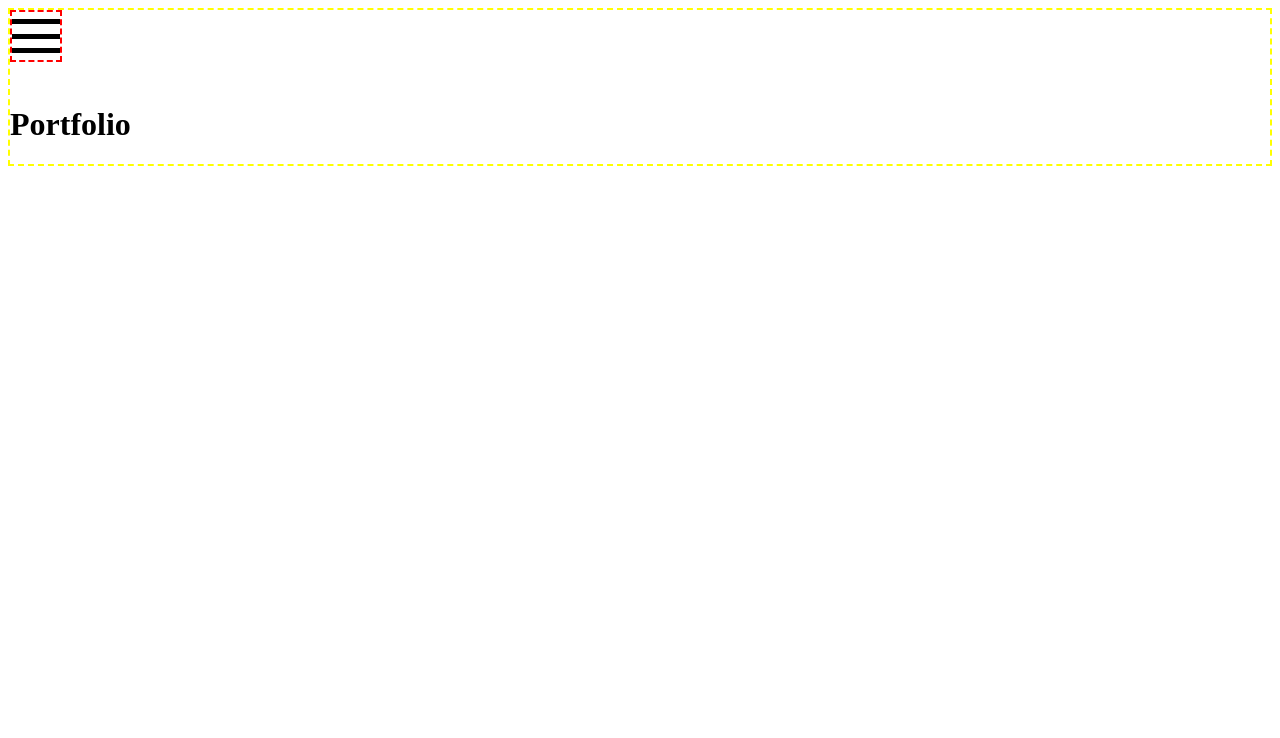
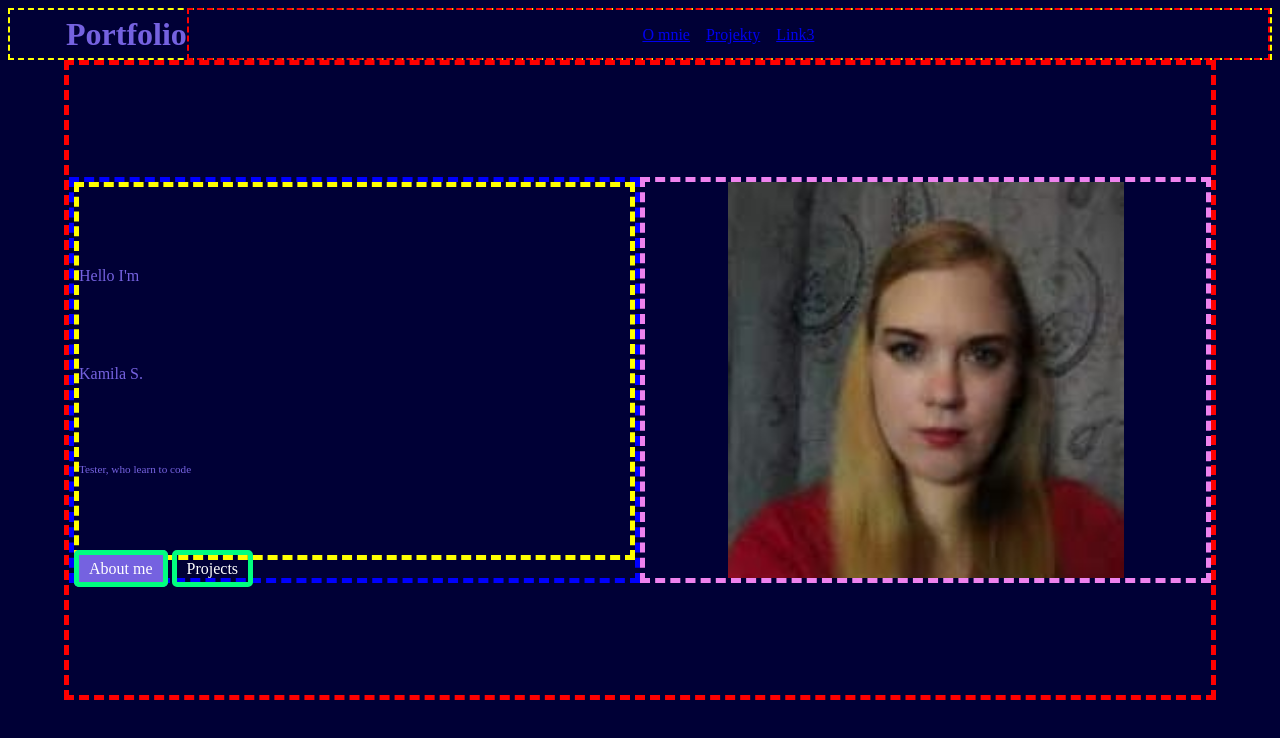
Before and after one commit to StosikKamila/First-simple-game-in-JavaScript, a plain HTML site: page index.html in a window 1280 px wide. Drawn offline with Linux system fonts and the light colour scheme.

Commit message:
FRONT PAGE

```diff
--- a/index.html
+++ b/index.html
@@ -7,9 +7,10 @@
     <link rel="stylesheet" type="text/css" href="style.css">
 
 
-    <title>Document</title>
+    <title>Portfolio</title>
 </head>
 <body>
+
    <header>
         <input type="checkbox" id="toggler">
         <label for="toggler">
@@ -24,10 +25,10 @@
         <nav>
             <ul>
                 <li>
-                <a href="#">Link1</a>
+                    <a href="#">O mnie</a>
                 </li>
                 <li>
-                <a href="#">Link2</a>
+                    <a href="#">Projekty</a>
                 </li>
                 <li>
                     <a href="#">Link3</a>
@@ -35,6 +36,21 @@
             </ul>
         </nav>
    </header>
-
+   <section id="home">
+       <header>
+           <div class="wrapper">
+                <p>Hello I'm</p>
+                <p>Kamila S.</p>
+                <p class="desc">Tester, who learn to code</p>
+           </div>
+           <div class="buttonField">
+               <a href="#about">About me</a>
+               <a href="#projects">Projects</a>
+           </div>
+        </header>
+        <div class="imgWrapper">
+            <img src="tl.jpg" alt="Profile Photo">
+        </div>
+   </section>
 </body>
 </html>
--- a/style.scss
+++ b/style.scss
@@ -1,12 +1,29 @@
-body header{
+$darkColor:#000036;
+$secondaryColor: #282162;
+$primaryColor: #7562E0;
+$marginSize:3.5rem;
+$white:#fff;
+$darkenColor:#181824;
+body {
+    background-color: $darkColor;
+    color: $primaryColor;
+    > header{
         border: 2px dashed yellow;
-    input{display: none;}
+        height: 3rem;
+        display: flex;
+        align-items: center;
+        input{
+            display: none;
+        }
+
         label{
             border:2px dashed red;
-        width:3em;
-        height:3em;
+            width:3rem;
+            height:3rem;
             position: fixed;
+            cursor: pointer;
             div{
+                transition: .5s;
                 background-color: #000;
                 height:5px;
                 width: 100%;
@@ -24,24 +41,111 @@ body header{
                 }
             }
         }
-    nav{display:none;}
-    #toggler:checked ~nav{
+
+        nav{
+            display:none;
+            position: fixed;
+            border: 2px dashed red;
+            left: 0;
+            top: 0;
+            width: 100%;
+            height: 100%;
+            margin-top: 3.5rem;
+            ul{
+                list-style-type: none;
+            }
+        }
+
+        #toggler:checked ~ nav{
             display: block;
         }
 
+        #toggler:checked ~ label{
+            div{
+                &:nth-child(1){
+                    transform: rotate(45deg);
+                    top: calc(50% - 2.5px);
+                }
+                &:nth-child(2){
+                    opacity: 0;
+                }
+                &:nth-child(3){
+                    transform: rotate(-45deg);
+                    top: calc(50% - 2.5px);
+                }
+            }
+        }
 
+        h1{
+            margin-left: 3.5rem;
+        }
 
-    h1{margin-top: 3em;}
+        @media (min-width:768px) {
+            label{
+                display: none;
         }
-// nav{
-//     border: 2px dashed yellow;
-// }
-// nav ul{
-//     border: 2px dashed green;
-// }
-// nav ul li{
-//  border: 2px dashed blue;
-// }
-//  nav ul li a{
-//      border: 2px dashed red;
-// }
+            nav{
+            position: static;
+            margin: 0;
+            display: flex;
+            ul{
+                width: 100%;
+                list-style-type: none;
+                display: flex;
+                justify-content: center;
+                gap: 1rem;
+                padding: 0;
+            }
+        }
+        }
+
+    }
+    #home{
+        border: 5px dashed red;
+        display: flex;
+        flex-direction: column-reverse;
+        margin:0 $marginSize;
+        header{
+            flex:1;
+            border: 5px dashed blue;
+            flex-direction: column;
+            display: flex;
+            .wrapper{
+                border: 5px dashed yellow;
+
+            }
+            p{
+                margin: 5rem auto;
+
+            }
+            .desc{
+                font-weight: 500;
+                font-size: .7em;
+            }
+            .buttonField{
+
+                a{
+                    border: 5px solid springgreen;
+                    text-decoration: none;
+                    border-radius: 5px;
+                    padding: 5px 10px;
+                    color: #FFF;
+                    &:nth-child(1){
+                        background-color: $primaryColor;
+                    }
+            }
+            }
+        }
+        .imgWrapper{
+            flex:1;
+            border: 5px dashed violet;
+            justify-content: center;
+            display: flex;
+        }
+        @media (min-width:768px){
+            padding: $marginSize*2 0;
+            flex-direction: row;
+        }
+
+    }
+}
```
Also changed, not shown: style.css, tl.jpg (added), 1 other file. Lines whose indentation alone changed are shown as unchanged.
